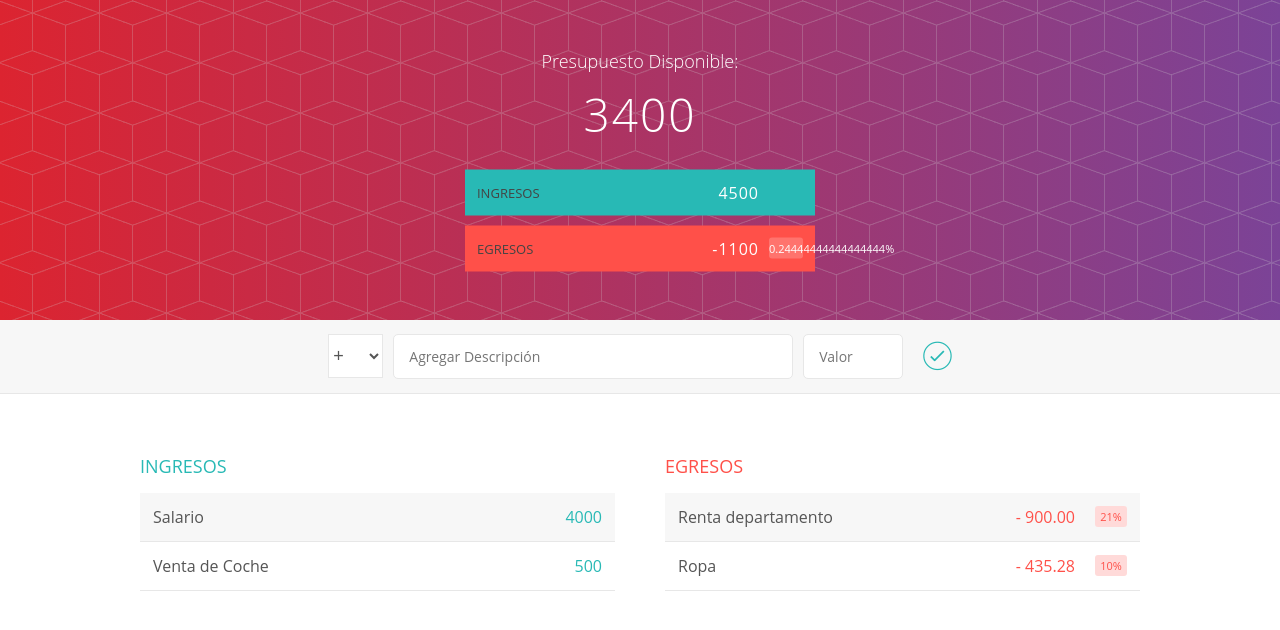
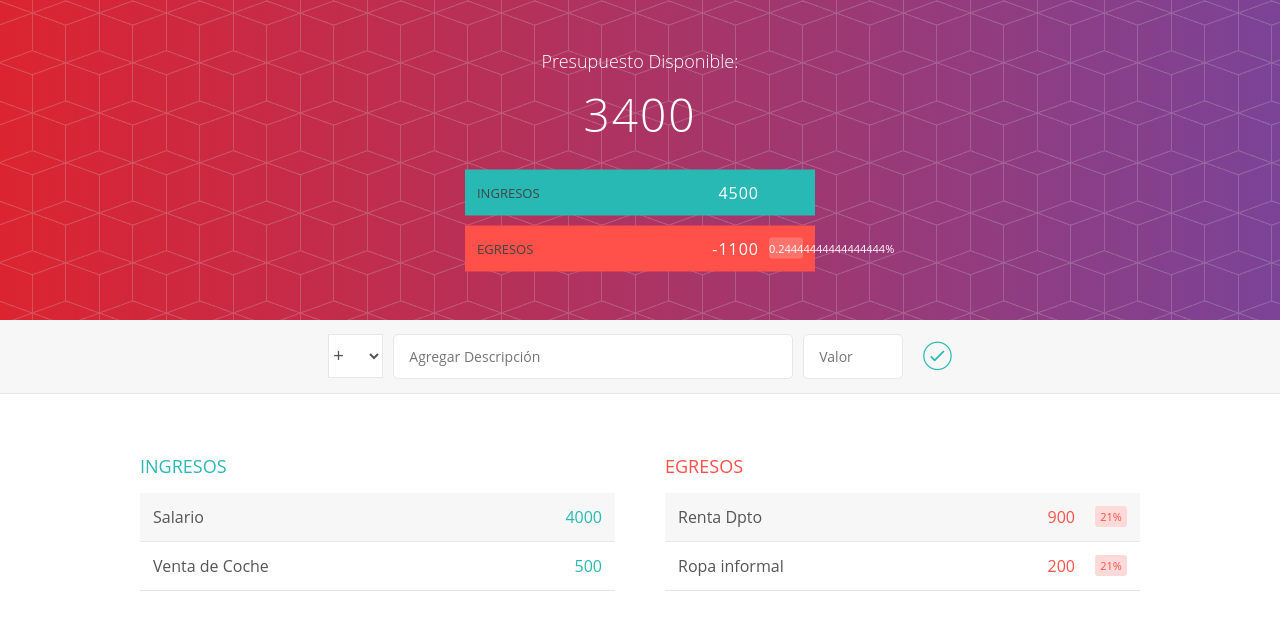
Before and after one commit to JesyGomez/Presupuesto_app, an Angular app: page / in a window 1280 px wide. Shown: the top 630 px of the page. Built offline with nearby package versions, Linux system fonts and the light colour scheme.

Commit message:
agregamos egreso

```diff
--- a/src/app/cabecero/cabecero.component.ts
+++ b/src/app/cabecero/cabecero.component.ts
@@ -23,4 +23,5 @@
   ) {
   }
 
+
 }
--- a/src/app/egreso/egreso.component.html
+++ b/src/app/egreso/egreso.component.html
@@ -1,28 +1,15 @@
-     <div class="egreso">
-        <h2 class="egreso_titulo">Egresos</h2>
+<div class="egreso">
+    <h2 class="egreso_titulo">Egresos</h2>
 
 
-            <div class="elemento limpiarEstilos" >
-                <div class="elemento_descripcion">Renta departamento</div>
-                <div class="right limpiarEstilos">
-                    <div class="elemento_valor">- 900.00</div>
+        <div *ngFor="let egreso of egresos" class="elemento limpiarEstilos">
+            <div class="elemento_descripcion">{{egreso.descripcion}}</div>
+            <div class="right limpiarEstilos">
+                <div class="elemento_valor">{{egreso.valor}}</div>
                     <div class="elemento_porcentaje">21%</div>
                     <div class="elemento_eliminar">
-                        <button class="elemento_eliminar--btn"><i class="ion-ios-close-outline"></i></button>
+                        <button class="elemento_eliminar--btn">
+                            <i class="ion-ios-close-outline" (click)="eliminarEgreso(egreso)"></i></button>
                     </div>
                 </div>
             </div>
-
-            <div class="elemento limpiarEstilos" >
-                <div class="elemento_descripcion">Ropa</div>
-                <div class="right limpiarEstilos">
-                    <div class="elemento_valor">- 435.28</div>
-                    <div class="elemento_porcentaje">10%</div>
-                    <div class="elemento_eliminar">
-                        <button class="elemento_eliminar--btn"><i class="ion-ios-close-outline"></i></button>
-                    </div>
-                </div>
-            </div>
-
-
-    </div>
--- a/src/app/egreso/egreso.component.ts
+++ b/src/app/egreso/egreso.component.ts
@@ -1,6 +1,8 @@
-import { Component } from '@angular/core';
+import { Component, OnInit } from '@angular/core';
 import { CabeceroComponent } from '../cabecero/cabecero.component';
 import { CommonModule } from '@angular/common';
+import { Egreso } from './egreso.model';
+import { EgresoServicio } from './egreso.servicio';
 
 @Component({
   selector: 'app-egreso',
@@ -10,5 +12,16 @@
   styleUrl: './egreso.component.css'
 })
 export class EgresoComponent {
+  egresos:Egreso[]=[];
+
+  constructor(private egresoServicio:EgresoServicio){
+  }
+  ngOnInit(){
+    this.egresos = this.egresoServicio.egresos;
+  }
+
+  eliminarEgreso(egreso: Egreso){
+    this.egresoServicio.eliminar(egreso);
+  }
 
 }
--- a/src/app/egreso/egreso.servicio.ts
+++ b/src/app/egreso/egreso.servicio.ts
@@ -4,6 +4,11 @@
     egreso:Egreso[]=[
         new Egreso("Renta Dpto", 900),
         new Egreso("Ropa informal", 200)
-    ]
-  egresos: Egreso[];
+    ];
+
+    eliminar(egreso:Egreso){
+      const indice: number = this.egresos.indexOf(egreso);
+      this.egresos.splice(indice,1);
+  }
+  egresos: Egreso[] = this.egreso;
 }
```
